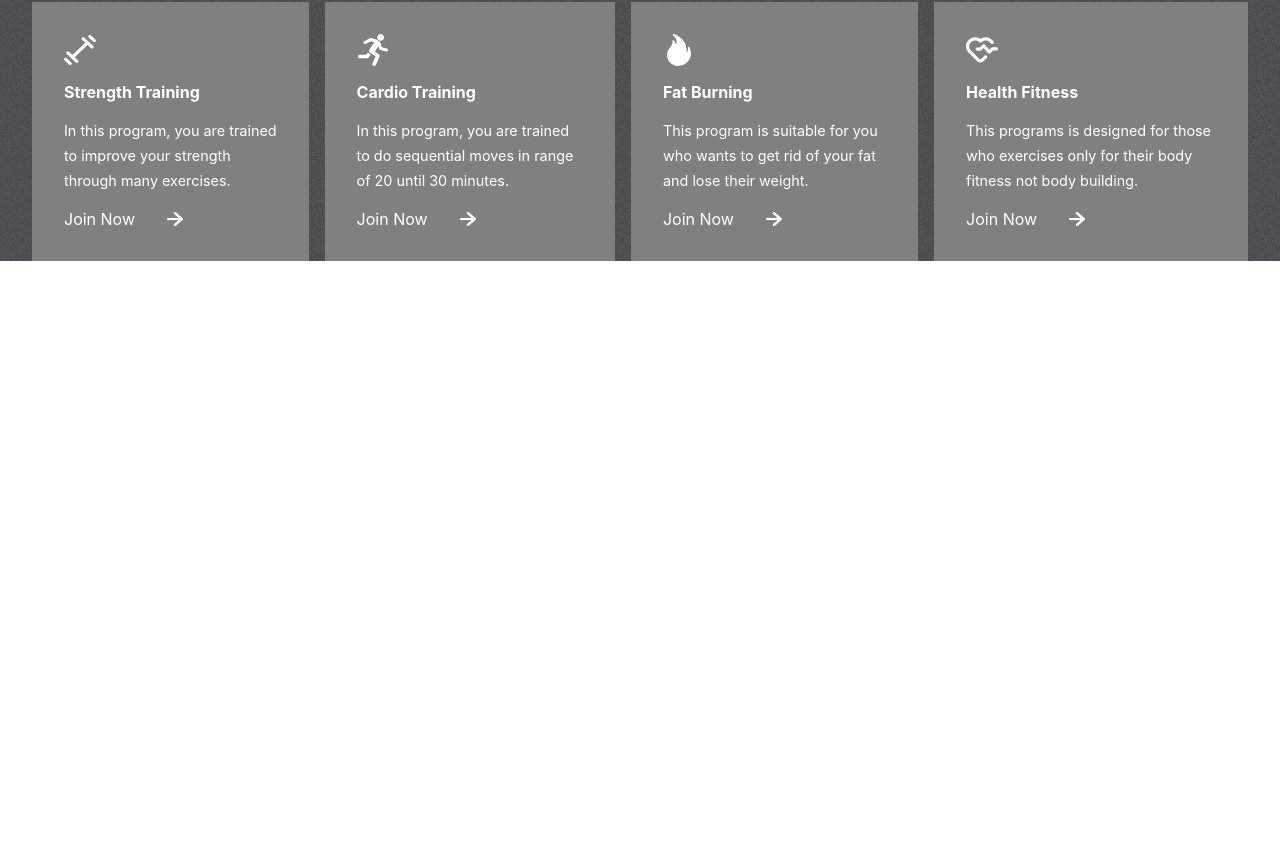
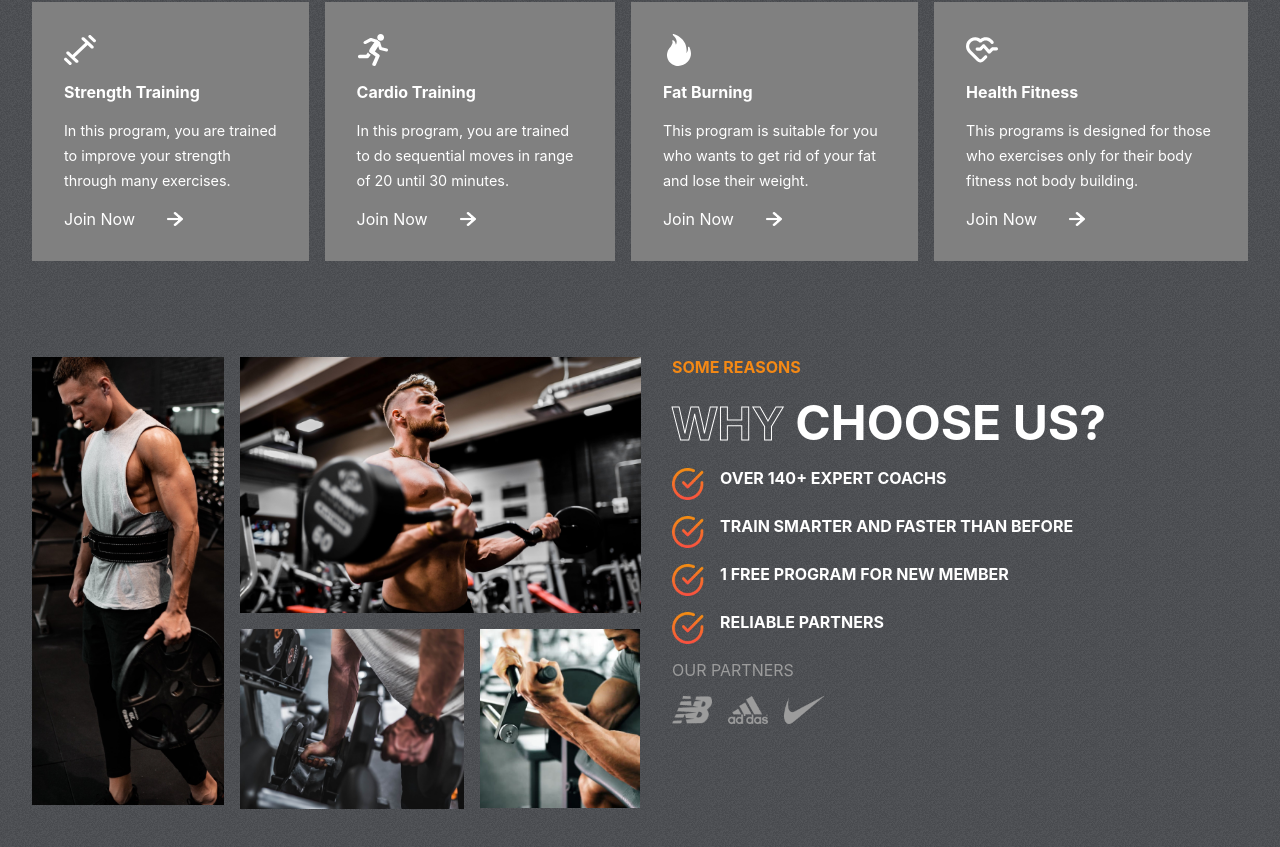
Before and after one commit to Masoud-M/gym-website, a React (Vite) app: page / in a window 1280 px wide. Shown: the part 905-1752 px from the top of the page. Before the commit the page ends 1166 px from the top, so only its background shows below. Built offline with nearby package versions, Linux system fonts and the light colour scheme.

Commit message:
added reasons section

```diff
--- a/src/App.jsx
+++ b/src/App.jsx
@@ -1,11 +1,13 @@
 import "./App.css";
 import Hero from "./Components/Hero/Hero";
 import Programs from "./Components/Programs/Programs";
+import Reasons from "./Components/Reasons/Reasons";
 function App() {
   return (
     <div className="App">
       <Hero />
       <Programs />
+      <Reasons />
     </div>
   );
 }
--- /dev/null
+++ b/src/Components/Reasons/Reasons.css
@@ -0,0 +1,92 @@
+.Reasons {
+  padding: 0 2rem;
+  display: flex;
+  gap: 2rem;
+}
+
+.left-reasons {
+  flex: 1 1;
+  display: grid;
+  grid-template-columns: repeat(3, 1fr);
+  gap: 1rem;
+  grid-auto-rows: 1fr;
+}
+
+.left-reasons > img {
+  object-fit: cover;
+}
+
+.left-reasons > :nth-child(1) {
+  width: 12rem;
+  grid-row: 1/3;
+  height: 28rem;
+}
+
+.left-reasons > :nth-child(2) {
+  width: auto;
+  height: 16rem;
+  grid-column: 2/4;
+}
+
+.left-reasons > :nth-child(3) {
+  width: 14rem;
+  grid-column: 2/3;
+  grid-row: 2;
+}
+
+.left-reasons > :nth-child(4) {
+  width: 10rem;
+  grid-row: 2;
+  grid-column: 3/4;
+  height: 11.2rem;
+}
+
+.right-reasons {
+  flex: 1 1;
+  text-transform: uppercase;
+  gap: 1rem;
+  display: flex;
+  flex-direction: column;
+}
+
+.right-reasons > span {
+  font-weight: bold;
+  color: var(--orange);
+}
+
+.right-reasons > div {
+  color: white;
+  font-size: 3rem;
+  font-weight: bold;
+}
+
+.details-right {
+  display: flex;
+  flex-direction: column;
+  gap: 1rem;
+}
+
+.details-right > div {
+  display: flex;
+  font-size: 1rem;
+  gap: 1rem;
+}
+
+.details-right > div > img {
+  width: 2rem;
+  height: 2rem;
+}
+
+.right-reasons > :nth-child(4) {
+  color: var(--gray);
+  font-weight: normal;
+}
+
+.partners {
+  display: flex;
+  gap: 1rem;
+}
+
+.partners > img {
+  width: 2.5rem;
+}
--- /dev/null
+++ b/src/Components/Reasons/Reasons.jsx
@@ -0,0 +1,58 @@
+import React from "react";
+import "./Reasons.css";
+import image1 from "../../assets/image1.png";
+import image2 from "../../assets/image2.png";
+import image3 from "../../assets/image3.png";
+import image4 from "../../assets/image4.png";
+import nb from "../../assets/nb.png";
+import adidas from "../../assets/adidas.png";
+import nike from "../../assets/nike.png";
+import tick from "../../assets/tick.png";
+const Reasons = () => {
+  return (
+    <div className="Reasons" id="reasons">
+      <div className="left-reasons">
+        <img src={image1} alt="/" />
+        <img src={image2} alt="/" />
+        <img src={image3} alt="/" />
+        <img src={image4} alt="/" />
+      </div>
+      <div className="right-reasons">
+        <span>some reasons</span>
+        <div>
+          <span className="stroke-text">why</span>
+          <span> choose us?</span>
+        </div>
+        <div className="details-right">
+          {/* reasons */}
+          <div>
+            <img src={tick} alt="/"></img>
+            <span>OVER 140+ EXPERT COACHS</span>
+          </div>
+          <div>
+            <img src={tick} alt="/" />
+            <span>TRAIN SMARTER AND FASTER THAN BEFORE</span>
+          </div>
+          <div>
+            <img src={tick} alt="/" />
+            <span>1 FREE PROGRAM FOR NEW MEMBER</span>
+          </div>
+          <div>
+            <img src={tick} alt="/" />
+            <span>RELIABLE PARTNERS</span>
+          </div>
+        </div>
+
+        {/* partners */}
+        <span className="partners-title">OUR PARTNERS</span>
+        <div className="partners">
+          <img src={nb} alt="/" />
+          <img src={adidas} alt="/" />
+          <img src={nike} alt="/" />
+        </div>
+      </div>
+    </div>
+  );
+};
+
+export default Reasons;
```
